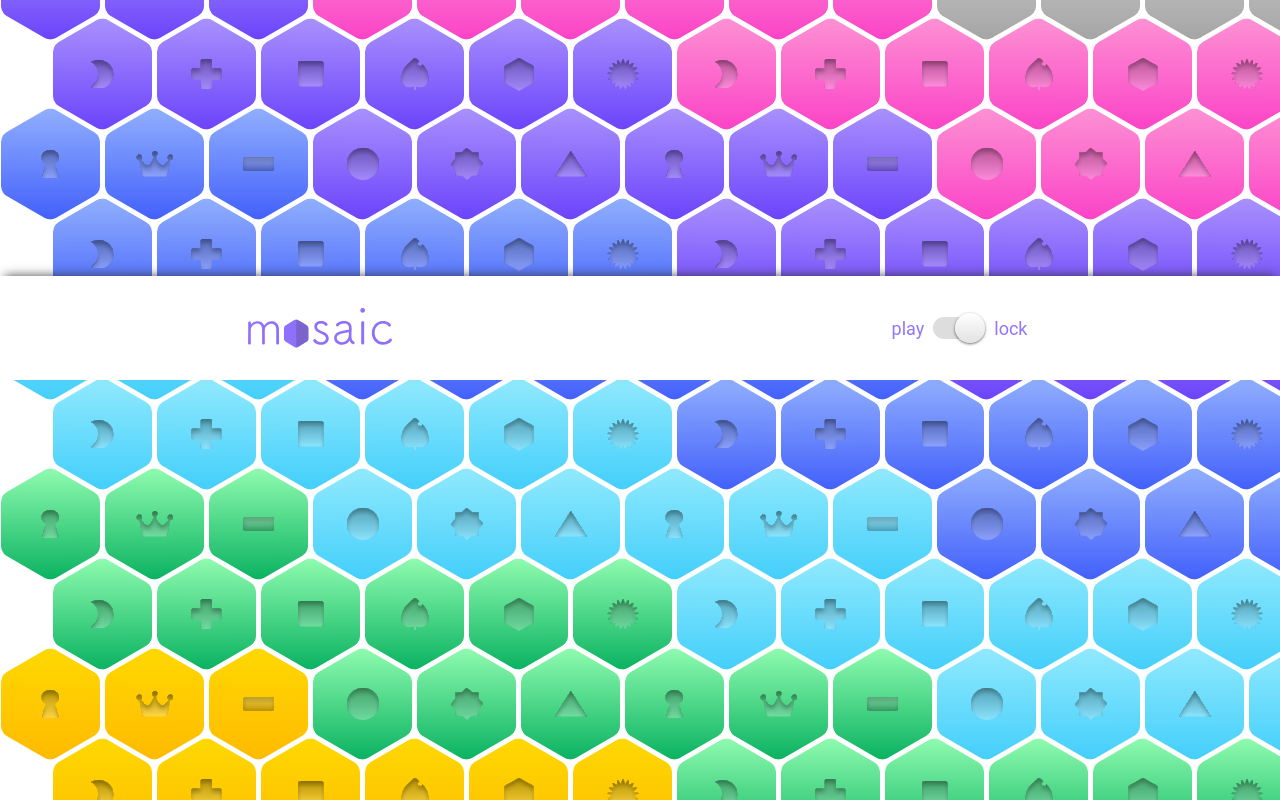
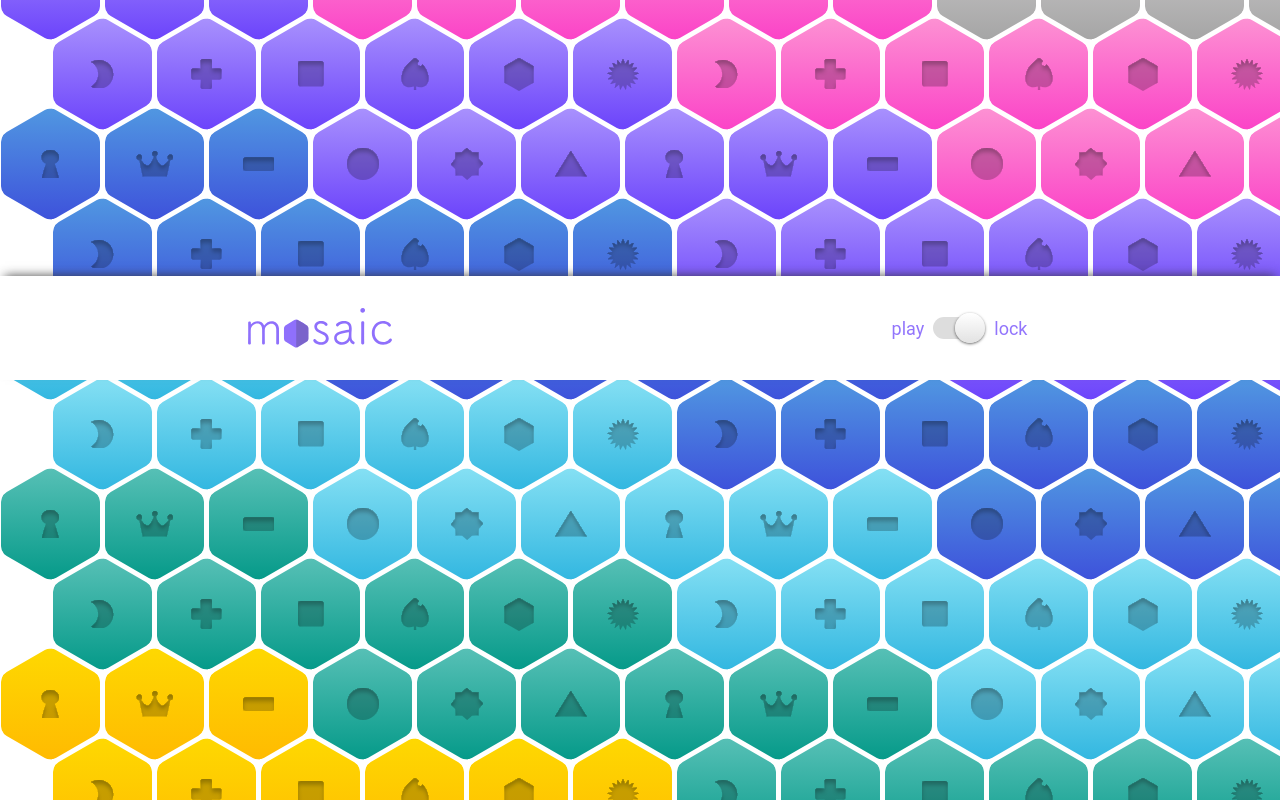
Before and after one commit to brentbrinkley/prismatone, a Svelte app: page / in a window 1280 px wide. Shown: the part 420-1220 px from the top of the page. Built offline with nearby package versions, Linux system fonts and the light colour scheme.

Commit message:
style changes

```diff
--- a/src/Note.svelte
+++ b/src/Note.svelte
@@ -128,7 +128,7 @@
     background: linear-gradient(240deg, #aa93fd 0%, #6a41fb 100%);
   }
 
-  .blue {
+  /* .blue {
     background: linear-gradient(180deg, #93b1fd -40%, #415ffb 140%);
   }
   .blue::before {
@@ -136,19 +136,29 @@
   }
   .blue::after {
     background: linear-gradient(240deg, #93b1fd 0%, #415ffb 99.23%);
+  } */
+
+  .blue {
+    background: linear-gradient(180deg, #5199e1 -40%, #3d50db 140%);
+  }
+  .blue::before {
+    background: linear-gradient(120deg, #5199e1 0%, #3d50db 100%);
+  }
+  .blue::after {
+    background: linear-gradient(240deg, #5199e1 0%, #3d50db 100%);
   }
 
   .cyan {
-    background: linear-gradient(180deg, #93eafd -40%, #41cefb 140%);
+    background: linear-gradient(180deg, #87e1f4 -40%, #30b6e0 140%);
   }
   .cyan::before {
-    background: linear-gradient(120deg, #93eafd 0%, #41cefb 100%);
+    background: linear-gradient(120deg, #87e1f4 0%, #30b6e0 100%);
   }
   .cyan::after {
-    background: linear-gradient(240deg, #93eafd 0%, #41cefb 100%);
+    background: linear-gradient(240deg, #87e1f4 0%, #30b6e0 100%);
   }
 
-  .green {
+  /* .green {
     background: linear-gradient(180deg, #93fdb1 -40%, #06b05f 140%);
   }
   .green::before {
@@ -156,6 +166,16 @@
   }
   .green::after {
     background: linear-gradient(240deg, #93fdb1 0%, #06b05f 100%);
+  } */
+
+  .green {
+    background: linear-gradient(180deg, #59c1b7 -40%, #039988 140%);
+  }
+  .green::before {
+    background: linear-gradient(120deg, #59c1b7 0%, #039988 100%);
+  }
+  .green::after {
+    background: linear-gradient(240deg, #59c1b7 0%, #039988 100%);
   }
 
   .yellow {
--- a/src/helpers/noteBuilder.js
+++ b/src/helpers/noteBuilder.js
@@ -561,7 +561,7 @@ const buildNotes = () => {
                 shape,
                 midiVal: counter,
                 commonNotation: oldNotation[counter],
-                svg: noteData.neu_svg_shapes[index],
+                svg: noteData.indent_svg_shapes[index],
                 filtered: false,
                 position: index
             })
```
